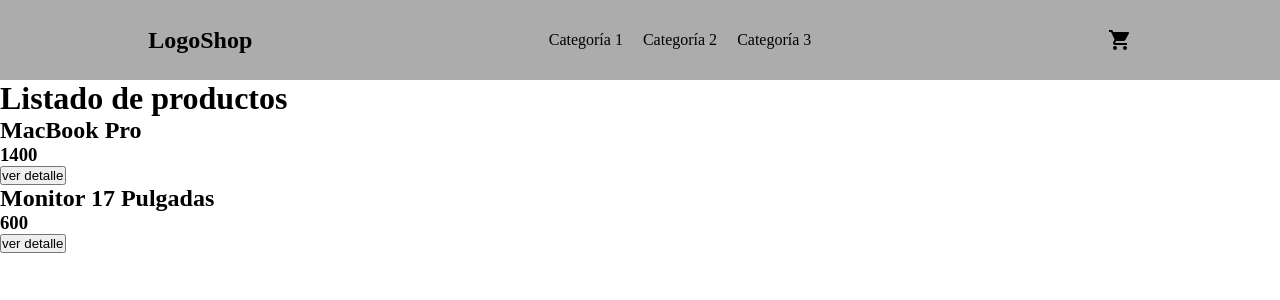
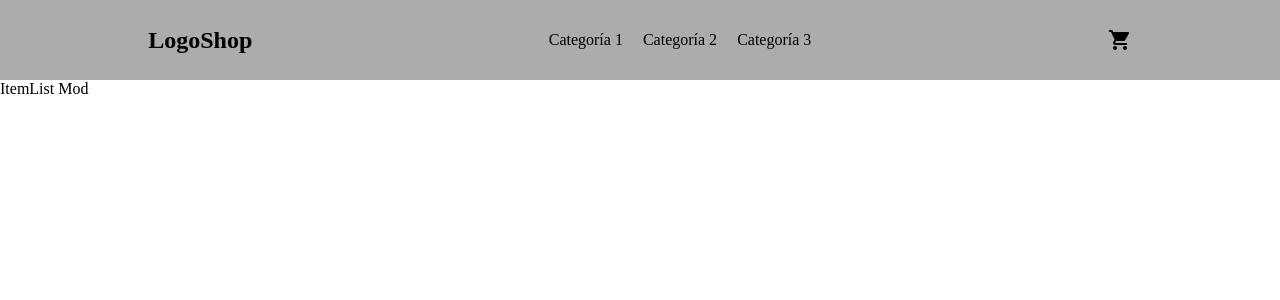
Before and after one commit to jt0rrealba/proyecto-coder-react, a React (Vite) app: page / in a window 1280 px wide. Shown: the top 300 px of the page. Built offline with nearby package versions, Linux system fonts and the light colour scheme.

Commit message:
Creamos List

```diff
--- /dev/null
+++ b/src/components/pages/itemListContainer/ItemList.jsx
@@ -0,0 +1,7 @@
+const ItemList = ({ items }) => {
+  console.log(items);
+
+  return <div>ItemList Mod</div>;
+};
+
+export default ItemList;
--- a/src/components/pages/itemListContainer/ItemListContainer.jsx
+++ b/src/components/pages/itemListContainer/ItemListContainer.jsx
@@ -1,16 +1,32 @@
-import ProductCard from "../../common/productCard/ProductCard";
+import { useEffect, useState } from "react";
+import { products } from "../../../productMock";
+import ItemList from "./ItemList";
 import "./itemListContainer.css";
 
 const ItemListContainer = () => {
-  return (
-    <div>
-      <h1>Listado de productos</h1>
-      <div>
-        <ProductCard titulo="MacBook Pro" precio={1400} />
-        <ProductCard titulo="Monitor 17 Pulgadas" precio={600} />
-      </div>
-    </div>
-  );
+  const [items, setItems] = useState([]);
+
+  useEffect(() => {
+    const getProducts = new Promise((resolve, reject) => {
+      let isLogued = true;
+
+      if (isLogued) {
+        resolve(products);
+      } else {
+        reject({ message: "Algo salio mal..." });
+      }
+    });
+
+    getProducts
+      .then((response) => {
+        setItems(response);
+      })
+      .catch((error) => {
+        console.log("Entro en el catch ", error);
+      });
+  }, []);
+
+  return <ItemList items={items} />;
 };
 
 export default ItemListContainer;
```
